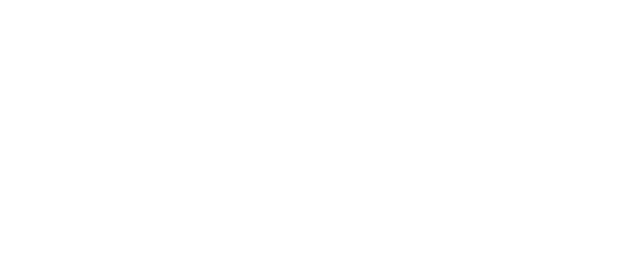
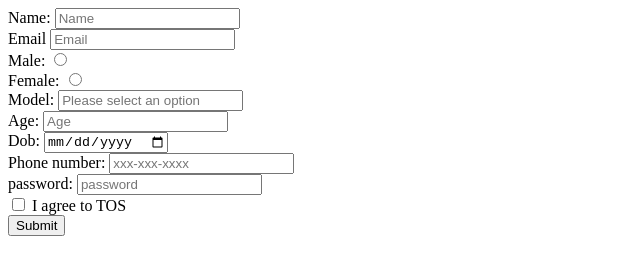
Before and after one commit to acciojob/signup-form-car-sanjayviswanathan77-png, a website: page main.html in a window 1280 px wide. Shown: the whole page, without its empty margins (0-640 px from the left). Drawn offline with Linux system fonts and the light colour scheme.

Commit message:
created a submission

```diff
--- a/main.html
+++ b/main.html
@@ -8,8 +8,30 @@
 
 <body>
 	<!-- the entire body must be written by student -->
-    <script type="text/javascript" src="./script.js">
-</script>
+    <script type="text/javascript" src="./script.js"></script>
+	<form method="post">
+		<label for="name">Name:</label>
+		<input type="text" id="name" placeholder="Name" required><br>
+		<label for="email">Email</label>
+		<input type="email" id="email" placeholder="Email" required><br>
+		<label for="gender_m">Male:</label>
+		<input type="radio" id="gender_m" required><br>
+		<label for="gender_f">Female:</label>
+		<input type="radio" id="gender_f" required><br>
+		<label for="cars">Model:</label>
+		<input type="select" id="cars" placeholder="Please select an option" required><br>
+		<label for="age">Age:</label>
+		<input type="number" id="age" placeholder="Age" required><br>
+		<label for="dob">Dob:</label>
+		<input type="date" id="dob" required><br>
+		<label for="tel">Phone number:</label>
+		<input type="tel" id="tel" placeholder="xxx-xxx-xxxx"><br>
+		<label for="password">password:</label>
+		<input type="password" id="password" placeholder="password" required><br>
+		<input type="checkbox" id="tos" required value="I agree to TOS">
+		<label for="tos">I agree to TOS</label><br>
+		<button type="submit">Submit</button>
+	</form>
 
 </body>
 
```
